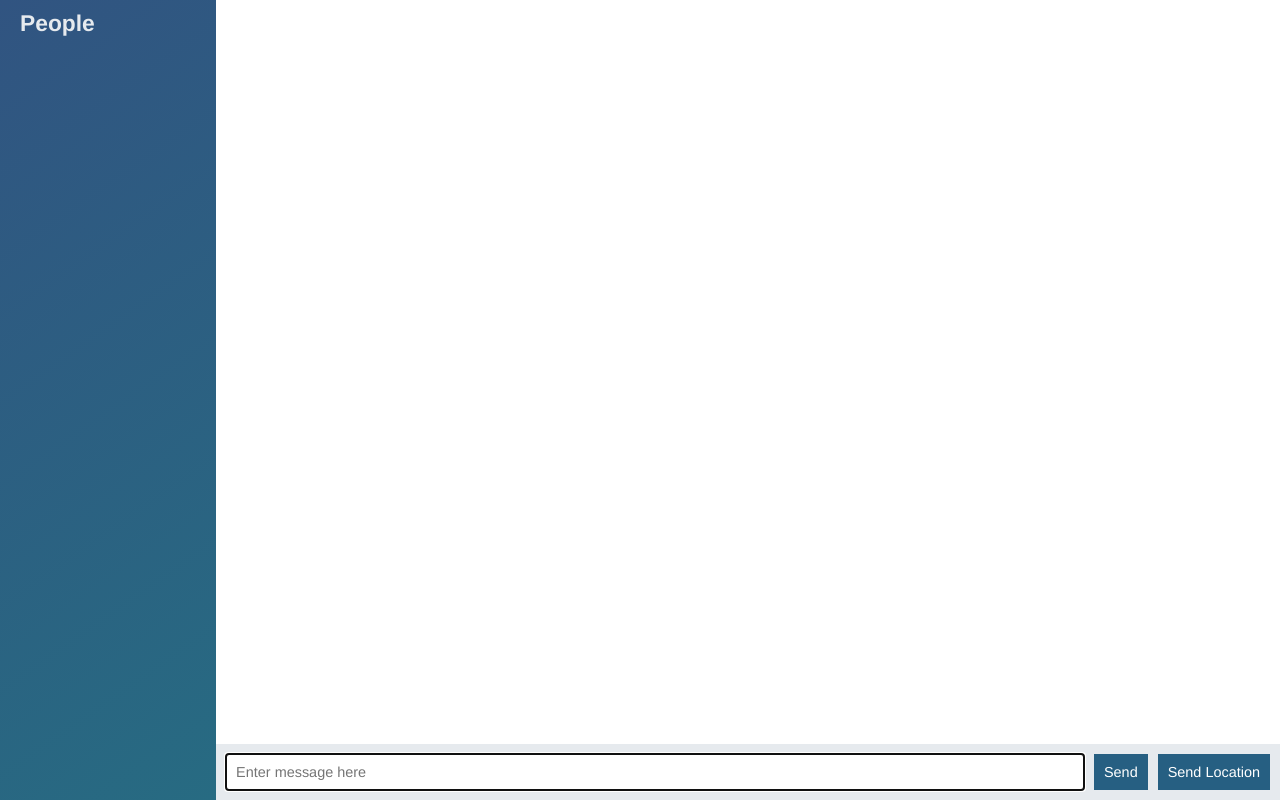
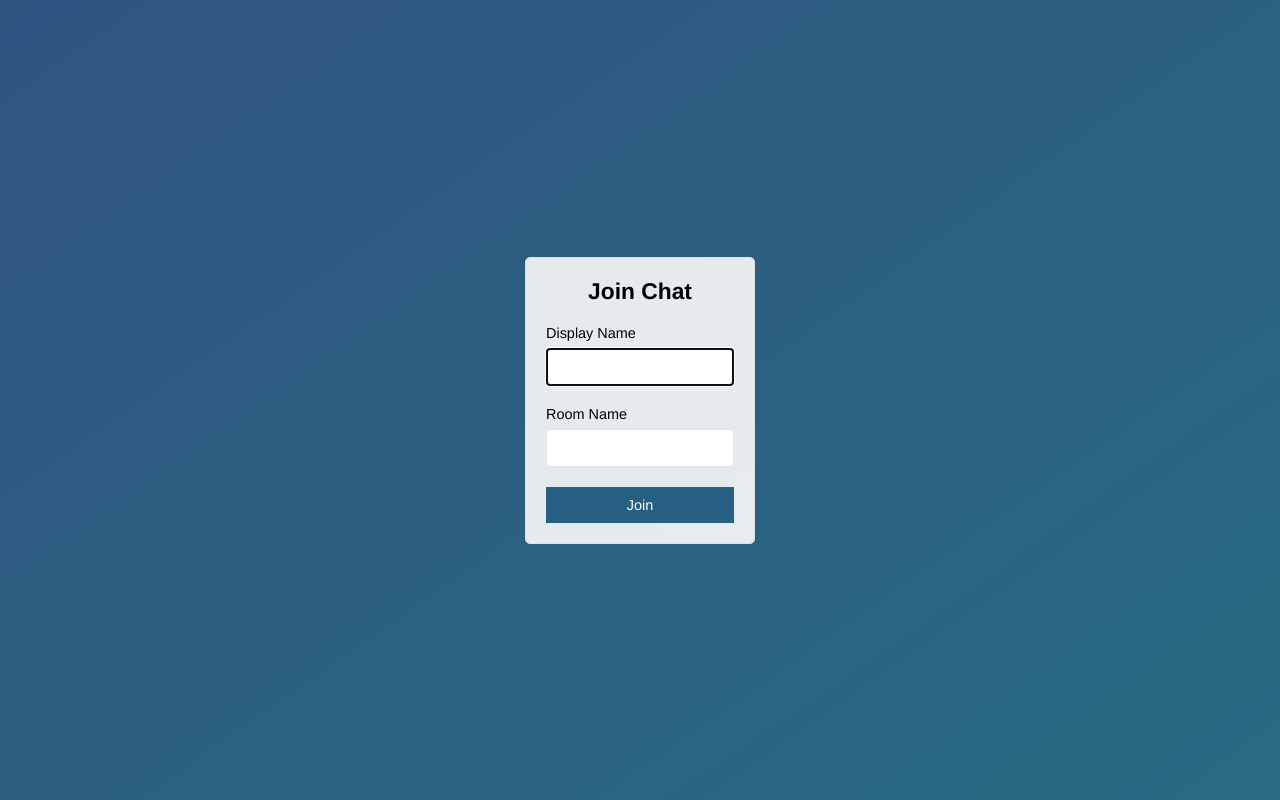
Before and after one commit to beth92/node-chat-app, a website: page public/index.html in a window 1280 px wide. Drawn offline with nearby package versions, Linux system fonts and the light colour scheme; no server answers.

Commit message:
add join page

```diff
--- a/public/index.html
+++ b/public/index.html
@@ -2,52 +2,28 @@
 <html>
   <head>
     <meta charset="utf-8">
-    <title>NodeChat</title>
-    <link rel="stylesheet" href="/css/styles.css" />
+    <title>JOIN | NodeChat</title>
+    <meta name="viewport" content="width=device-width, initial-scale=1, user-scaleable=no">
+    <link rel="stylesheet" href="/css/styles.css">
   </head>
-  <body class="chat">
-    <div class="chat__sidebar">
-      <h3>People</h3>
-      <div id="users"></div>
+  <body class="centered-form">
+    <div class="centered-form__form">
+      <form action="/chat.html">
+        <div class="form-field">
+          <h3>Join Chat</h3>
+        </div>
+        <div class="form-field">
+          <label>Display Name</label>
+          <input type="text" name="name" autofocus />
+        </div>
+        <div class="form-field">
+          <label>Room Name</label>
+          <input type="text" name="room" />
+        </div>
+        <div class="form-field">
+          <button>Join</button>
+        </div>
+      </form>
     </div>
-    <div class="chat__main">
-      <ol id='messages' class="chat__messages"></ol>
-      <div class="chat__footer">
-        <form id='message-form'>
-          <input type='text' name='message' placeholder="Enter message here" autofocus autocomplete="off"/>
-          <button>Send</button>
-        </form>
-        <button id='send-location'>Send Location</button>
-      </div>
-    </div>
-
-    <script type="text/template" id="message-template">
-      <li class="message">
-        <div class="message__title">
-          <h4>{{from}}</h4>
-          <span>{{createdAt}}</span>
-        </div>
-        <div class="message__body">
-          <p>{{text}}</p>
-        </div>
-      </li>
-    </script>
-    <script type="text/template" id="location-message-template">
-      <li class="message">
-        <div class="message__title">
-          <h4>{{from}}</h4>
-          <span>{{createdAt}}</span>
-        </div>
-        <div class="message__body">
-          <p><a href="{{url}}" target="_blank">My current location</a></p>
-        </div>
-      </li>
-    </script>
-
-  <script type="text/javascript" src="/socket.io/socket.io.js"></script>
-  <script type="text/javascript" src="/js/libs/jquery-3.2.1.min.js"></script>
-  <script type="text/javascript" src="/js/libs/moment.min.js"></script>
-  <script type="text/javascript" src="/js/libs/mustache.min.js"></script>
-  <script type="text/javascript" src="/js/index.js"></script>
   </body>
 </html>
```
Also changed, not shown: public/chat.html (added, +53 -0 lines), public/js/chat.js (renamed from public/js/index.js).
